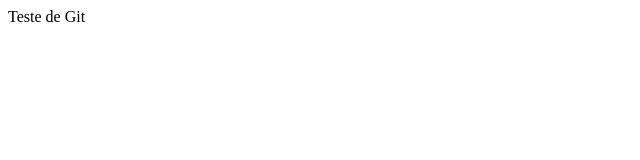
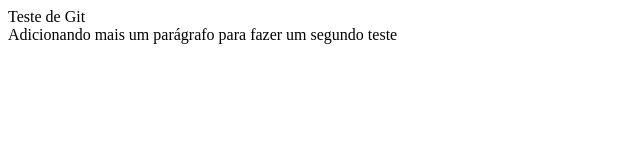
Before and after one commit to ragero/git-test, a plain HTML site: page index.html in a window 1280 px wide. Shown: the whole page, without its empty margins (0-640 px from the left). Drawn offline with Linux system fonts and the light colour scheme.

Commit message:
Segundo teste do git

```diff
--- a/index.html
+++ b/index.html
@@ -3,5 +3,8 @@
     <div>
         Teste de Git
     </div>
+    <div>
+        Adicionando mais um parágrafo para fazer um segundo teste
+    </div>
 
 </html>
```
